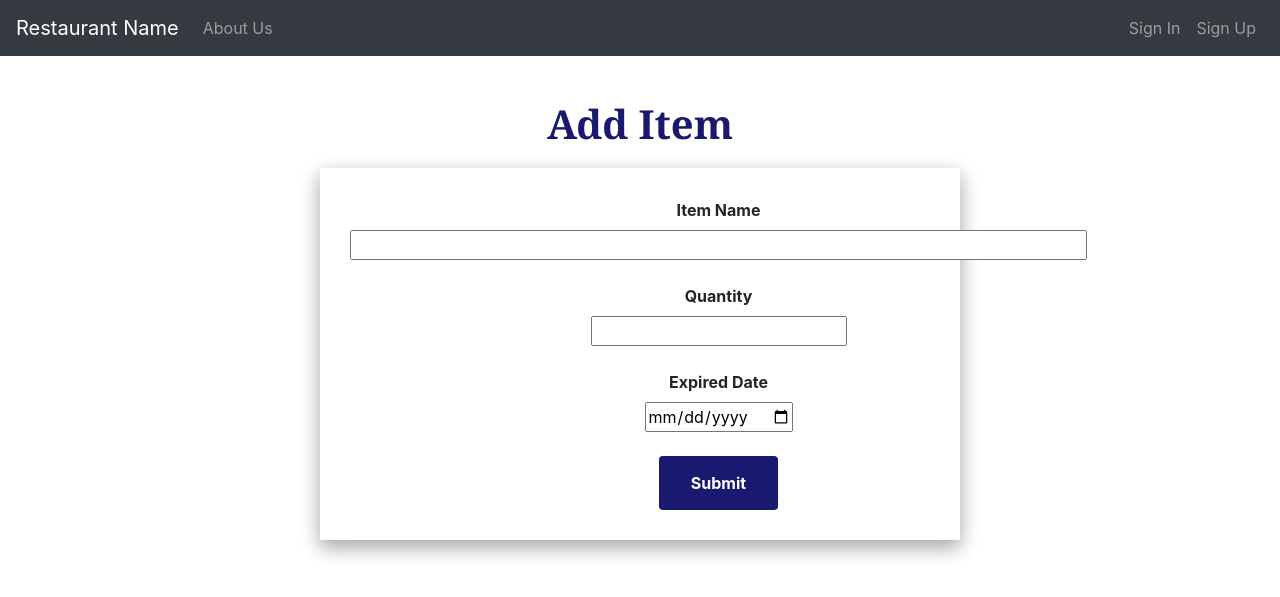
After one commit to tseproject/tseproject.github.io, a PHP site: page /additem.php in a window 1280 px wide. The commit adds this page. Shown: the top 597 px of the page. Run offline with PHP 8.4, Linux system fonts and the light colour scheme.

Commit message:
add item php done

```diff
--- /dev/null
+++ b/AI-style.css
@@ -0,0 +1,48 @@
+h1{
+    font-weight: bold;
+	font-family:Georgia;
+	color:#191970;
+    text-align:center;
+	margin-top:100px;
+}
+
+.log{
+	height:auto;
+	width:50%;
+	margin:0 auto;
+	margin-top:20px;
+	padding:30px;
+	margin-bottom:40px;
+
+	 -webkit-box-shadow: 0 8px 17px 0 rgba(0, 0, 0, 0.2), 0 6px 20px 0 rgba(0, 0, 0, 0.19);
+  -moz-box-shadow: 0 8px 17px 0 rgba(0, 0, 0, 0.2), 0 6px 20px 0 rgba(0, 0, 0, 0.19);
+  box-shadow: 0 8px 17px 0 rgba(0, 0, 0, 0.2), 0 6px 20px 0 rgba(0, 0, 0, 0.19);
+}
+
+.btn{
+    background-color: #191970;
+    text-align: center;
+    border: none;
+    color: white;
+    padding: 15px 32px;
+    text-decoration: none;
+    display: inline-block;
+    font-size: 16px;
+    font-weight: bold;
+}
+
+.btn:hover{
+    background-color: #4169E1;
+    color: white;
+}
+
+.add-form{
+    display: inline-block;
+    margin-left: auto;
+    margin-right: auto;
+    text-align: center;
+}
+
+.f-label{
+    font-weight: bold;
+}
--- /dev/null
+++ b/additem.php
@@ -0,0 +1,41 @@
+<!DOCTYPE html>
+<html>
+    <head>
+        <meta charset="utf-8">
+        <meta http-equiv="X-UA-Compatible" content="IE=edge">
+        <title>Restaurant Inventory Management System</title>
+        <meta name="description" content="">
+        <meta name="viewport" content="width=device-width, initial-scale=1">
+        <link rel="stylesheet" href="https://stackpath.bootstrapcdn.com/bootstrap/4.4.1/css/bootstrap.min.css" integrity="sha384-Vkoo8x4CGsO3+Hhxv8T/Q5PaXtkKtu6ug5TOeNV6gBiFeWPGFN9MuhOf23Q9Ifjh" crossorigin="anonymous">
+        <link rel="stylesheet" href="style.css">
+        <link rel="stylesheet" href="AI-style.css">
+
+    </head>
+    <body>
+        <?php include 'header.php' ?>
+		<div class="additem">
+			<h1 class="heading">Add Item</h1>
+			<div class="log">
+                <div class="add-form">
+                    <form method="post" action="add.php">
+                        <label class="f-label">Item Name</label><br>
+                        <input type="text" id="item-name" name="item-name" size="67">
+                        <br><br>
+                        <label class="f-label">Quantity </label><br>
+                        <input type="number" id="item-quantity" name="item-quantity">
+                        <br><br>
+                        <label class="f-label">Expired Date</label><br>
+                        <input type="date" id="ex-date" name="ex-date">
+                        <br><br>
+                        <button type="submit" class="btn" name="btn-submit">Submit</button>
+                    </form>
+                </div>
+			</div>
+		</div>
+
+
+        <script src="https://code.jquery.com/jquery-3.4.1.slim.min.js" integrity="sha384-J6qa4849blE2+poT4WnyKhv5vZF5SrPo0iEjwBvKU7imGFAV0wwj1yYfoRSJoZ+n" crossorigin="anonymous"></script>
+        <script src="https://cdn.jsdelivr.net/npm/popper.js@1.16.0/dist/umd/popper.min.js" integrity="sha384-Q6E9RHvbIyZFJoft+2mJbHaEWldlvI9IOYy5n3zV9zzTtmI3UksdQRVvoxMfooAo" crossorigin="anonymous"></script>
+        <script src="https://stackpath.bootstrapcdn.com/bootstrap/4.4.1/js/bootstrap.min.js" integrity="sha384-wfSDF2E50Y2D1uUdj0O3uMBJnjuUD4Ih7YwaYd1iqfktj0Uod8GCExl3Og8ifwB6" crossorigin="anonymous"></script>
+    </body>
+</html>
--- a/signout.php
+++ b/signout.php
@@ -1,4 +1,5 @@
 <?php
     unset($_SESSION['loggedin']);
+    unset($_SESSION['username']);
     header('Location: index.php');
 ?>
```
Also changed, not shown: add.php (added, +24 -0 lines), item.php (+18 -1 lines).
